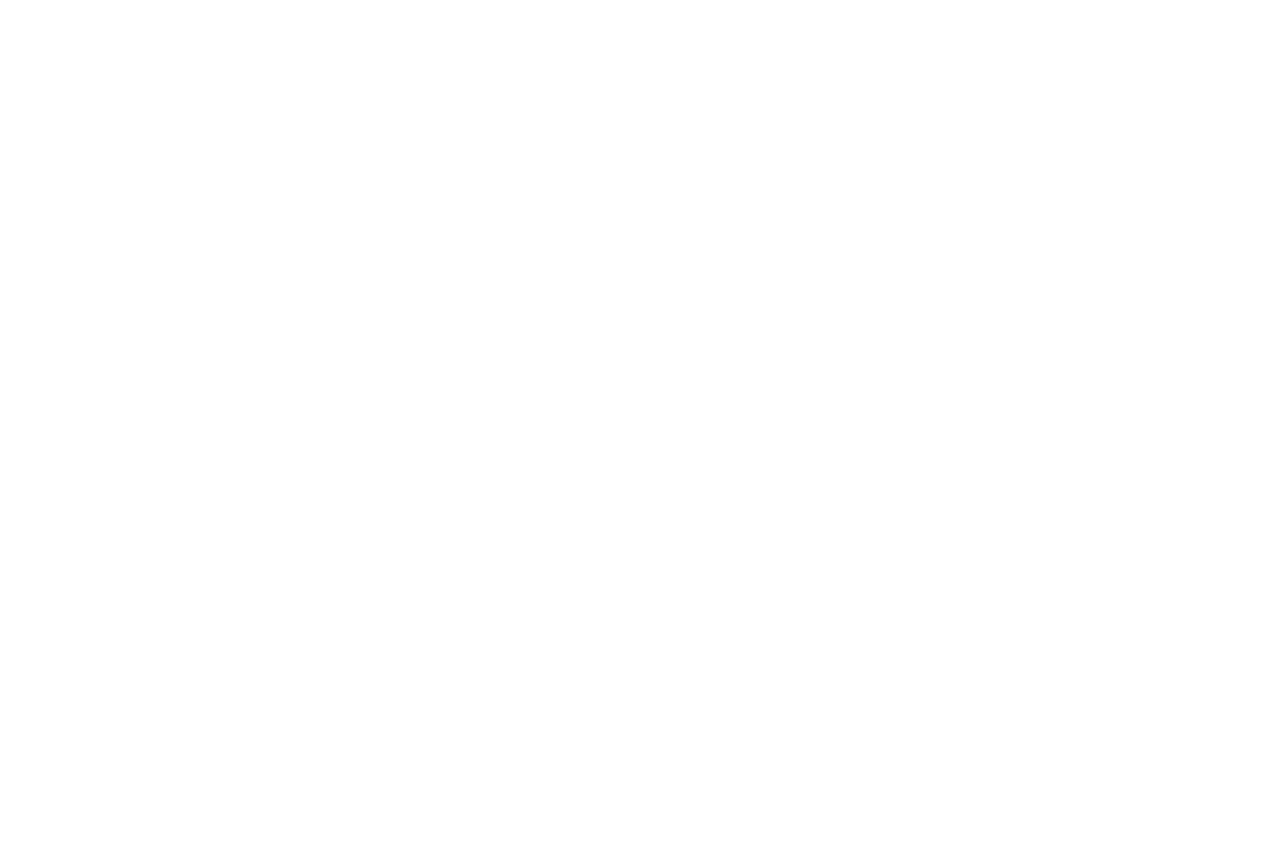
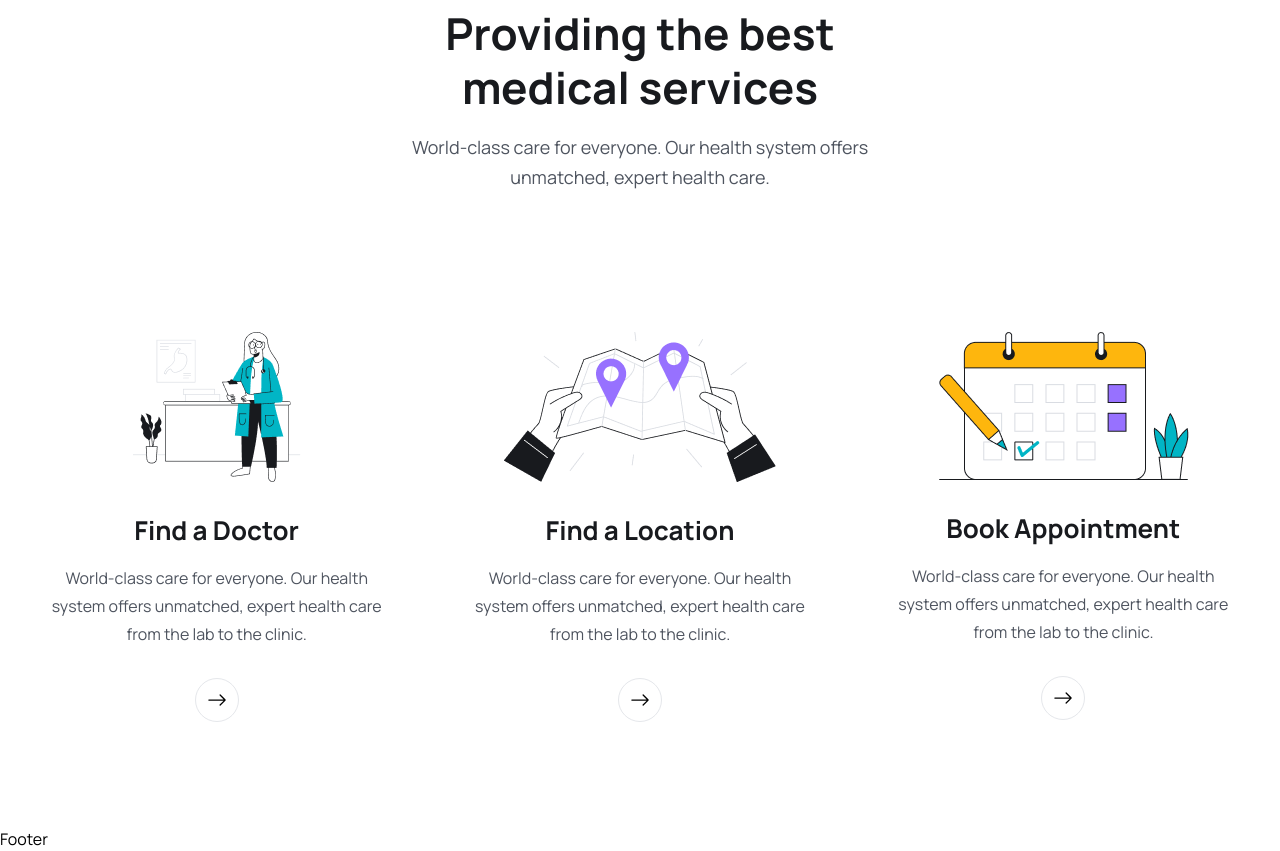
Before and after one commit to tmgnisc/Doctor-Appointment-Booking-MERN-, a React (Vite) app in the folder frontend/: page / in a window 1280 px wide. Shown: the part 880-1731 px from the top of the page. Before the commit the page ends 835 px from the top, so only its background shows below. Built offline with nearby package versions, Linux system fonts and the light colour scheme.

Commit message:
working on how it works section

```diff
--- a/frontend/src/App.css
+++ b/frontend/src/App.css
@@ -19,6 +19,7 @@ body {
   top: 0;
   left: 0;
   z-index: 99999;
+  background: white;
   box-shadow: 3px 3px -8px 3px #ddd;
 }
 
--- a/frontend/src/pages/Home.jsx
+++ b/frontend/src/pages/Home.jsx
@@ -1,7 +1,12 @@
 import React from "react";
-import heroImg01 from "../assets/images/hero-img01.png"
-import heroImg02 from "../assets/images/hero-img02.png"
-import heroImg03 from "../assets/images/hero-img03.png"
+import heroImg01 from "../assets/images/hero-img01.png";
+import heroImg02 from "../assets/images/hero-img02.png";
+import heroImg03 from "../assets/images/hero-img03.png";
+import icon01 from "../assets/images/icon01.png";
+import icon02 from "../assets/images/icon02.png"
+import icon03 from "../assets/images/icon03.png"
+import { Link } from "react-router-dom";
+import { BsArrowRight } from "react-icons/bs";
 
 const Home = () => {
   return (
@@ -58,10 +63,101 @@ const Home = () => {
                 <img className="w-full" src={heroImg01} alt="hero img" />
               </div>
               <div className="mt-[30px]">
-                <img src={heroImg02} alt="hero img" className="w-full mb-[30px]" />
+                <img
+                  src={heroImg02}
+                  alt="hero img"
+                  className="w-full mb-[30px]"
+                />
                 <img src={heroImg03} alt="heroimg03" className="w-full" />
               </div>
+            </div>
+          </div>
+        </div>
+      </section>
 
+      {/* how it work section */}
+      <section>
+        <div className="container">
+          <div className="lg:w-[470px] mx-auto">
+            <h2 className="heading text-center">
+              Providing the best medical services
+            </h2>
+            <p className="text_para text-center">
+              World-class care for everyone. Our health system offers unmatched,
+              expert health care.{" "}
+            </p>
+          </div>
+
+          <div className="flex flex-wrap items-center flex-col md:flex-row gap-5 lg:gap-[30px] mt-[30px] lg:mt-[55px]"></div>
+
+          <div className="grid grid-cols-3 md:grid-cols-2 lg:grid-cols-3 gap-5 lg:gap-[30px] mt-[30px] lg:mt-[55px]">
+            <div className="py-[30px] px-5">
+              <div className="flex items-center justify-center">
+                <img src={icon01} alt="" />
+              </div>
+
+              <div className="mt-[30px]">
+                <h2 className="text-[26px] leading-9 text-headingColor font-[700] text-center">
+                  Find a Doctor
+                </h2>
+                <p className="text-[16px] leading-7 text-textColor font-[400] mt-4 text-center">
+                  World-class care for everyone. Our health system offers
+                  unmatched, expert health care from the lab to the clinic.
+                </p>
+
+                <Link
+                  to="/doctors"
+                  className="w-[44px] h-[44px] rounded-full border border-solid border-[#181A1E} mt-[30px] mx-auto flex items-center justify-center group hover:bg-primaryColor hover:border-none"
+                >
+                  <BsArrowRight className="group-hover:text-white w-6 h-5"/>
+                </Link>
+              </div>
+            </div>
+
+            <div className="py-[30px] px-5">
+              <div className="flex items-center justify-center">
+                <img src={icon02} alt="" />
+              </div>
+
+              <div className="mt-[30px]">
+                <h2 className="text-[26px] leading-9 text-headingColor font-[700] text-center">
+                  Find a Location
+                </h2>
+                <p className="text-[16px] leading-7 text-textColor font-[400] mt-4 text-center">
+                  World-class care for everyone. Our health system offers
+                  unmatched, expert health care from the lab to the clinic.
+                </p>
+
+                <Link
+                  to="/doctors"
+                  className="w-[44px] h-[44px] rounded-full border border-solid border-[#181A1E} mt-[30px] mx-auto flex items-center justify-center group hover:bg-primaryColor hover:border-none"
+                >
+                  <BsArrowRight className="group-hover:text-white w-6 h-5"/>
+                </Link>
+              </div>
+            </div>
+
+            <div className="py-[30px] px-5">
+              <div className="flex items-center justify-center">
+                <img src={icon03} alt="" />
+              </div>
+
+              <div className="mt-[30px]">
+                <h2 className="text-[26px] leading-9 text-headingColor font-[700] text-center">
+               Book Appointment
+                </h2>
+                <p className="text-[16px] leading-7 text-textColor font-[400] mt-4 text-center">
+                  World-class care for everyone. Our health system offers
+                  unmatched, expert health care from the lab to the clinic.
+                </p>
+
+                <Link
+                  to="/doctors"
+                  className="w-[44px] h-[44px] rounded-full border border-solid border-[#181A1E} mt-[30px] mx-auto flex items-center justify-center group hover:bg-primaryColor hover:border-none"
+                >
+                  <BsArrowRight className="group-hover:text-white w-6 h-5"/>
+                </Link>
+              </div>
             </div>
           </div>
         </div>
```
